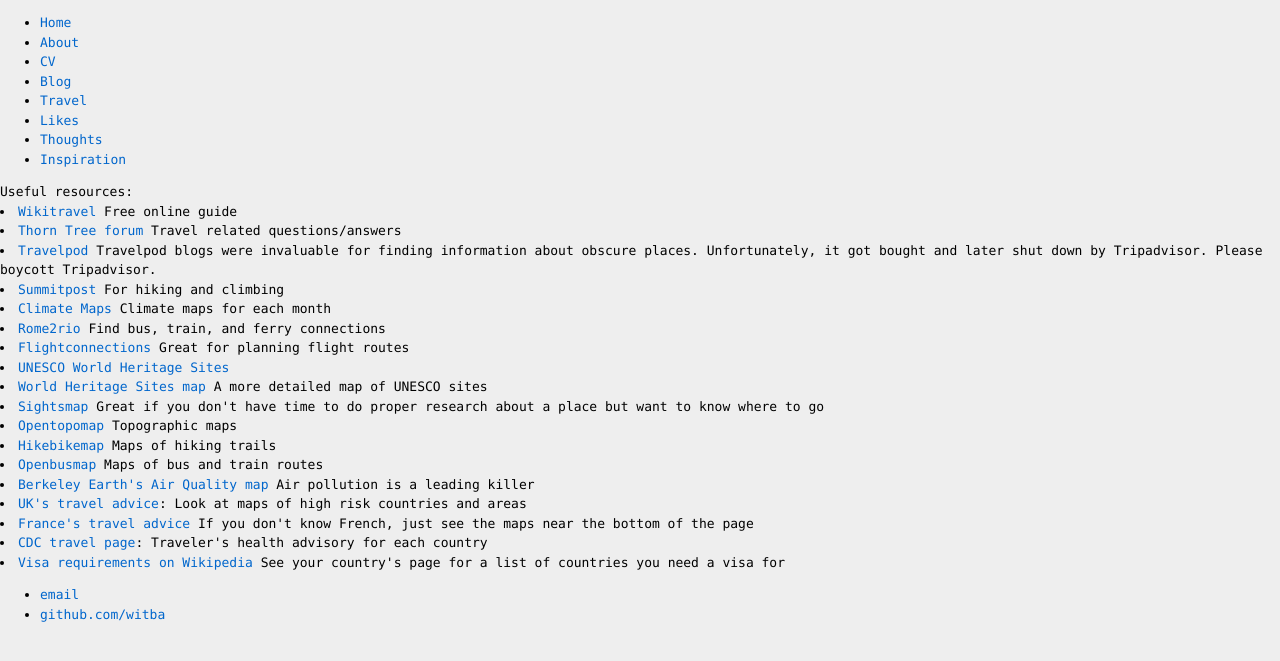
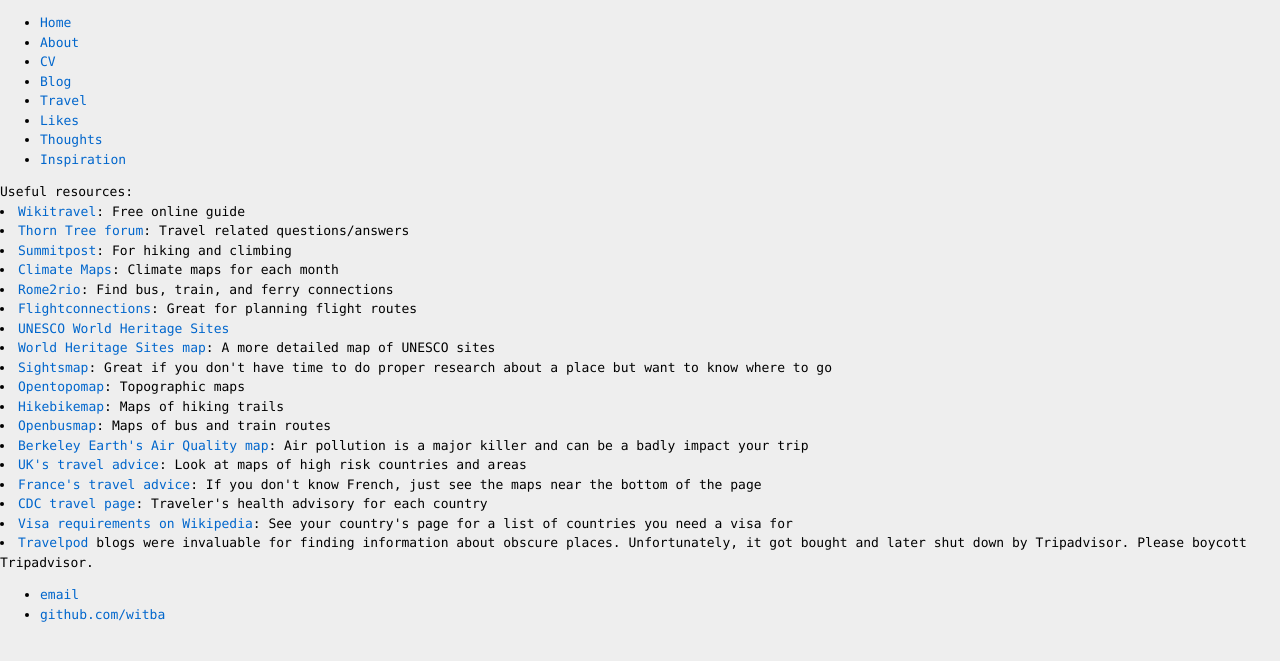
Before and after one commit to witba/witba.github.io, a Jekyll site: the page built from travel/resources.html, in a window 1280 px wide. Shown: the top 661 px of the page. Built offline with Jekyll 4.4.1, drawn with Linux system fonts in a browser that asks for light colours.

Commit message:
Update resources.html

```diff
--- a/travel/resources.html
+++ b/travel/resources.html
@@ -6,22 +6,22 @@
 <div class="travel">
 Useful resources:
 
-<li><a href="https://wikitravel.org/en/Main_Page">Wikitravel</a> Free online guide
-<li><a href="https://www.lonelyplanet.com/thorntree/welcome">Thorn Tree forum</a> Travel related questions/answers
-<li><a href="http://travelpod.com">Travelpod</a> Travelpod blogs were invaluable for finding information about obscure places. Unfortunately, it got bought and later shut down by Tripadvisor. Please boycott Tripadvisor.
-<li><a href="https://www.summitpost.org">Summitpost</a> For hiking and climbing
-<li><a href="http://climatemaps.romgens.com/">Climate Maps</a> Climate maps for each month
-<li><a href="https://www.rome2rio.com/">Rome2rio</a> Find bus, train, and ferry connections
-<li><a href="https://www.flightconnections.com">Flightconnections</a> Great for planning flight routes
+<li><a href="https://wikitravel.org/en/Main_Page">Wikitravel</a>: Free online guide
+<li><a href="https://www.lonelyplanet.com/thorntree/welcome">Thorn Tree forum</a>: Travel related questions/answers
+<li><a href="https://www.summitpost.org">Summitpost</a>: For hiking and climbing
+<li><a href="http://climatemaps.romgens.com/">Climate Maps</a>: Climate maps for each month
+<li><a href="https://www.rome2rio.com/">Rome2rio</a>: Find bus, train, and ferry connections
+<li><a href="https://www.flightconnections.com">Flightconnections</a>: Great for planning flight routes
 <li><a href="http://whc.unesco.org/en/list">UNESCO World Heritage Sites</a>
-<li><a href="https://www.worldheritagesite.org/map">World Heritage Sites map</a> A more detailed map of UNESCO sites
-<li><a href="http://www.sightsmap.com/">Sightsmap</a> Great if you don't have time to do proper research about a place but want to know where to go
-<li><a href="https://opentopomap.org">Opentopomap</a> Topographic maps
-<li><a href="http://hikebikemap.org">Hikebikemap</a> Maps of hiking trails
-<li><a href="https://www.öpnvkarte.de">Openbusmap</a> Maps of bus and train routes
-<li><a href="http://berkeleyearth.org/air-quality-real-time-map/">Berkeley Earth's Air Quality map</a> Air pollution is a leading killer
+<li><a href="https://www.worldheritagesite.org/map">World Heritage Sites map</a>: A more detailed map of UNESCO sites
+<li><a href="http://www.sightsmap.com/">Sightsmap</a>: Great if you don't have time to do proper research about a place but want to know where to go
+<li><a href="https://opentopomap.org">Opentopomap</a>: Topographic maps
+<li><a href="http://hikebikemap.org">Hikebikemap</a>: Maps of hiking trails
+<li><a href="https://www.öpnvkarte.de">Openbusmap</a>: Maps of bus and train routes
+<li><a href="http://berkeleyearth.org/air-quality-real-time-map/">Berkeley Earth's Air Quality map</a>: Air pollution is a major killer and can be a badly impact your trip
 <li><a href="https://www.gov.uk/foreign-travel-advice">UK's travel advice</a>: Look at maps of high risk countries and areas
-<li><a href="https://www.diplomatie.gouv.fr/fr/conseils-aux-voyageurs/conseils-par-pays-destination/">France's travel advice</a> If you don't know French, just see the maps near the bottom of the page
+<li><a href="https://www.diplomatie.gouv.fr/fr/conseils-aux-voyageurs/conseils-par-pays-destination/">France's travel advice</a>: If you don't know French, just see the maps near the bottom of the page
 <li><a href="https://wwwnc.cdc.gov/travel/destinations/list">CDC travel page</a>: Traveler's health advisory for each country
-<li><a href="https://en.wikipedia.org/wiki/Visa_requirements_for_Polish_citizens">Visa requirements on Wikipedia</a> See your country's page for a list of countries you need a visa for
+<li><a href="https://en.wikipedia.org/wiki/Visa_requirements_for_Polish_citizens">Visa requirements on Wikipedia</a>: See your country's page for a list of countries you need a visa for
+<li><a href="http://travelpod.com">Travelpod</a> blogs were invaluable for finding information about obscure places. Unfortunately, it got bought and later shut down by Tripadvisor. Please boycott Tripadvisor.
 </div>
```
